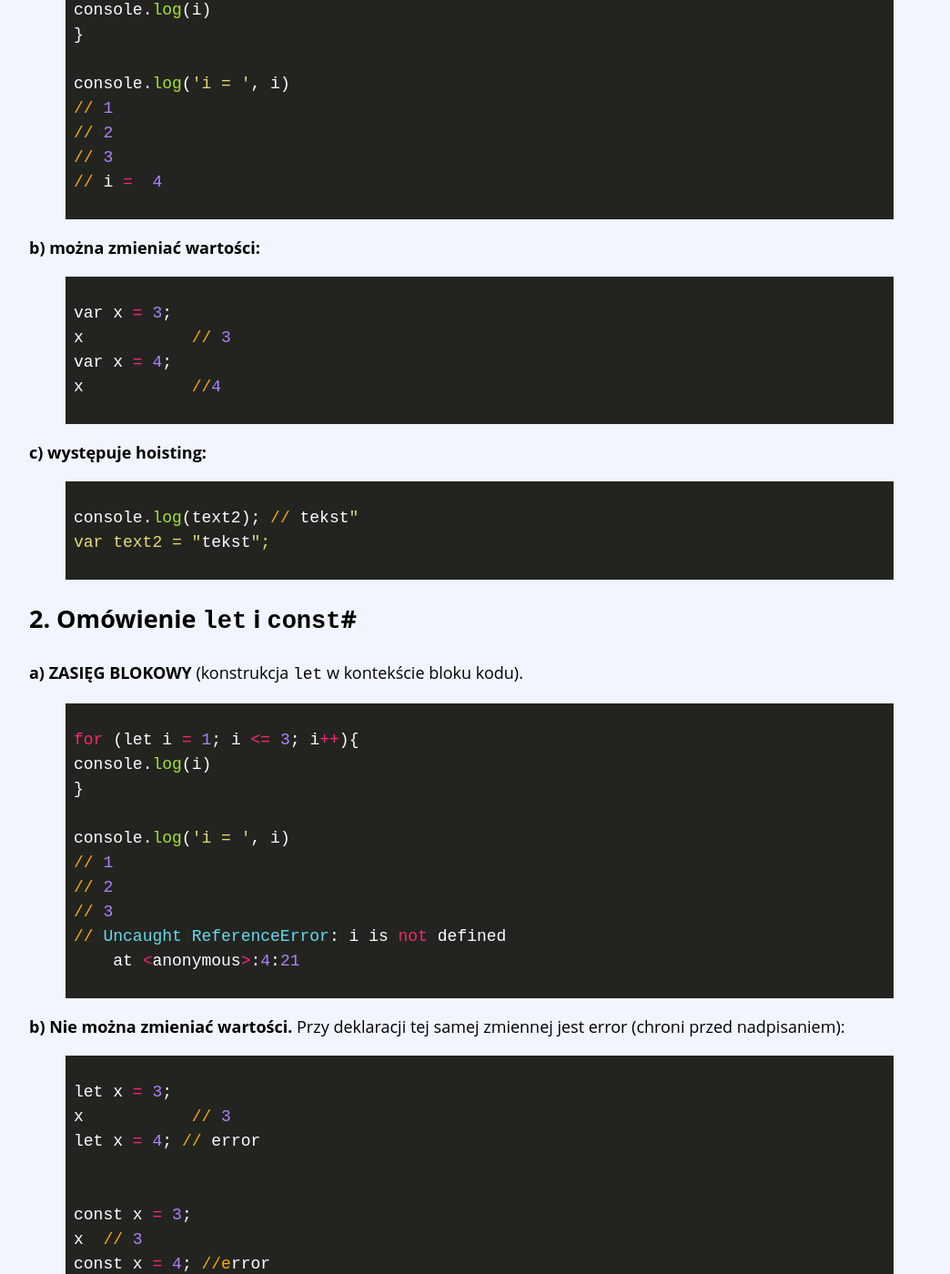
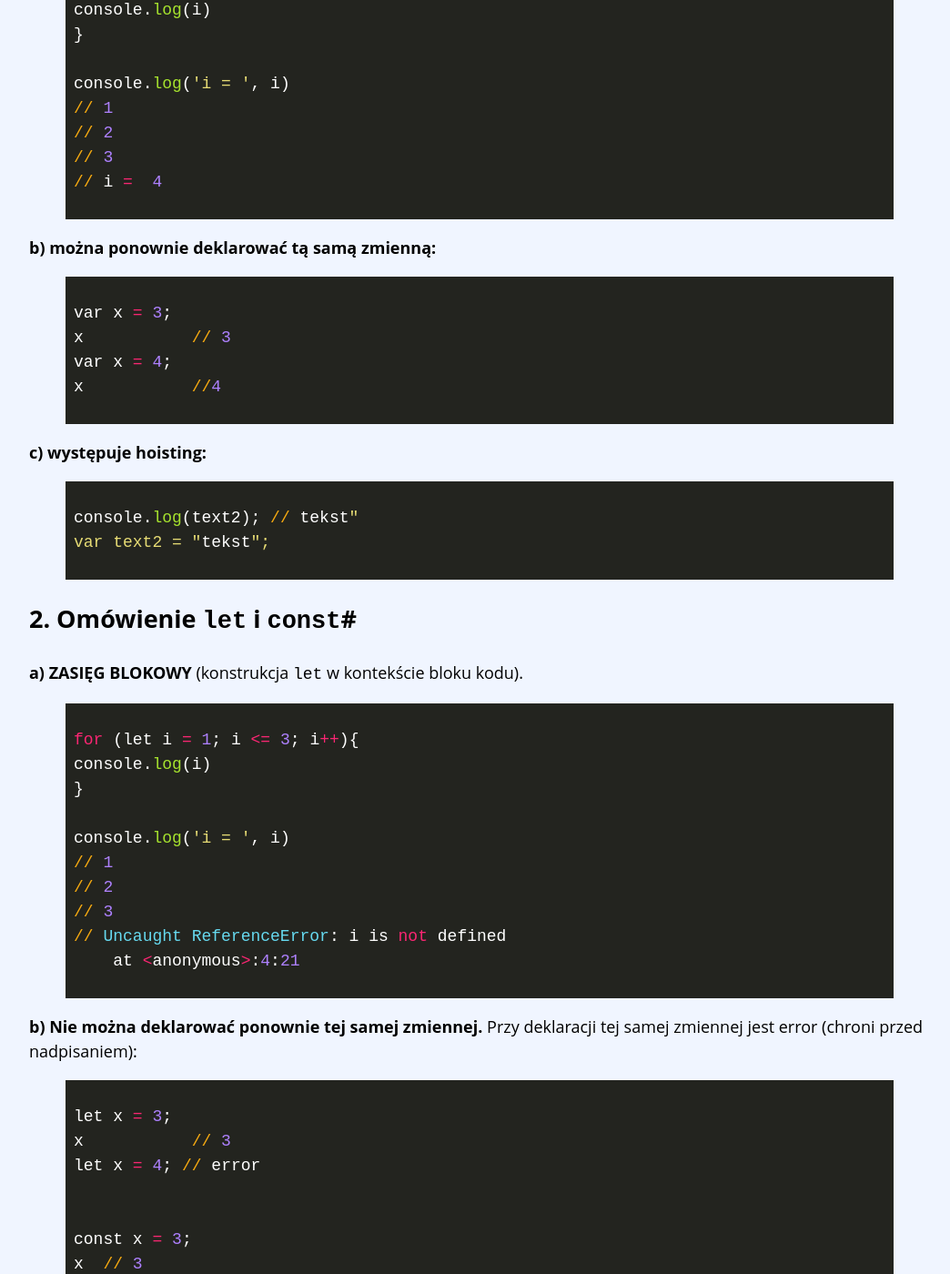
Before and after one commit to JustynaBed/Til, a Jekyll site: the page built from _posts/2018-03-10-nowe-zmienne.md, in a window 1280 px wide and 1400 px high, scrolled down 411 px. Shown: the whole window at 91% size, without its empty margins (83-1127 px from the left). Built offline with Jekyll 4.4.1, drawn with Linux system fonts in a browser that asks for light colours; nearby versions of some CDN libraries.

Commit message:
change in post about new variable

```diff
--- a/_posts/2018-03-10-nowe-zmienne.md
+++ b/_posts/2018-03-10-nowe-zmienne.md
@@ -21,7 +21,7 @@ console.log('i = ', i)
 // i =  4
 {% endhighlight %}
 
-**b) można zmieniać wartości:**
+**b) można ponownie deklarować tą samą zmienną:**
 
 
 {% highlight ruby %}
@@ -57,7 +57,7 @@ console.log('i = ', i)
     at <anonymous>:4:21
 {% endhighlight %}
 
-**b) Nie można zmieniać wartości.** Przy deklaracji tej samej zmiennej jest error (chroni przed nadpisaniem):
+**b) Nie można deklarować ponownie tej samej zmiennej.** Przy deklaracji tej samej zmiennej jest error (chroni przed nadpisaniem):
 
 
 {% highlight ruby %}
```
